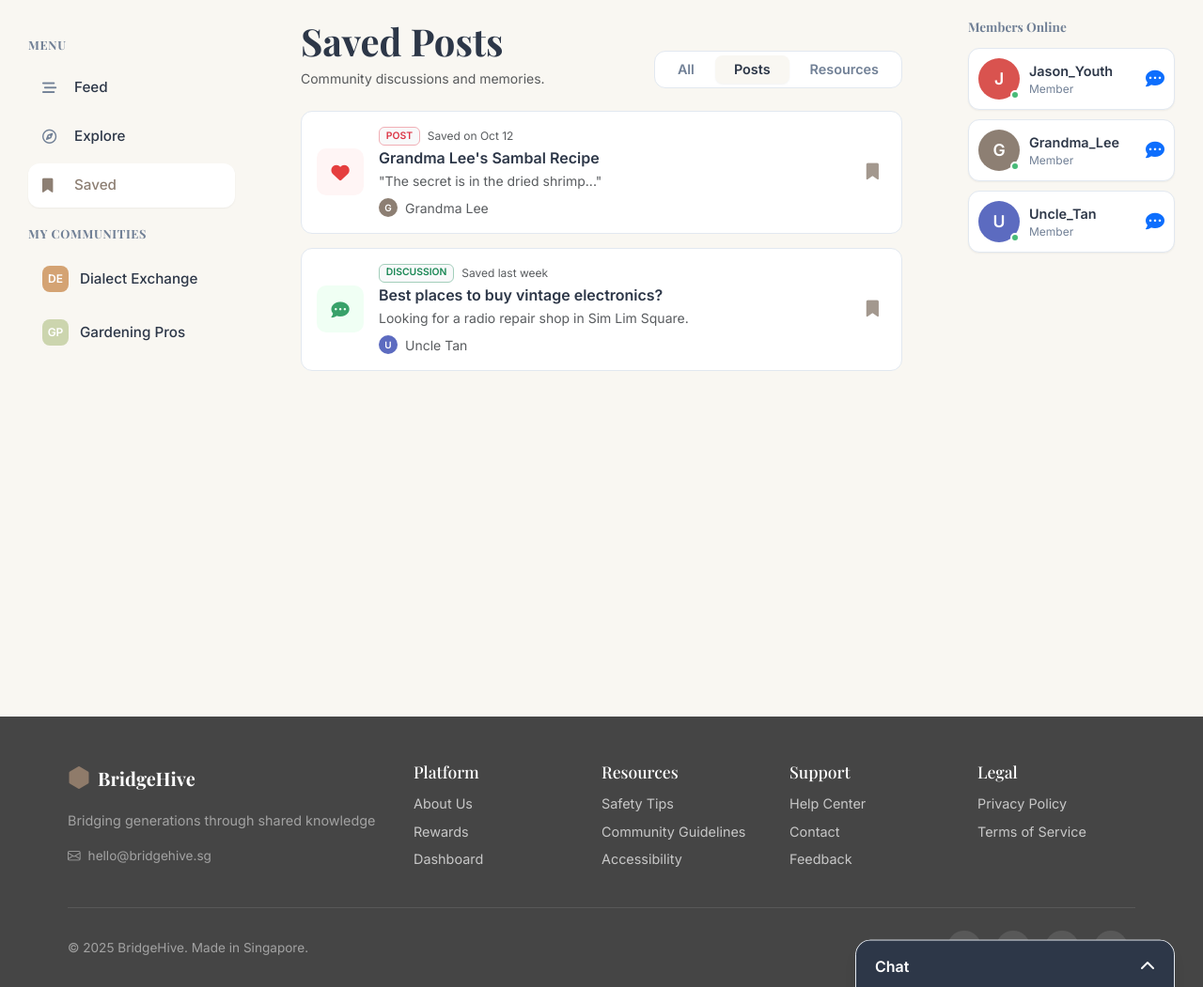
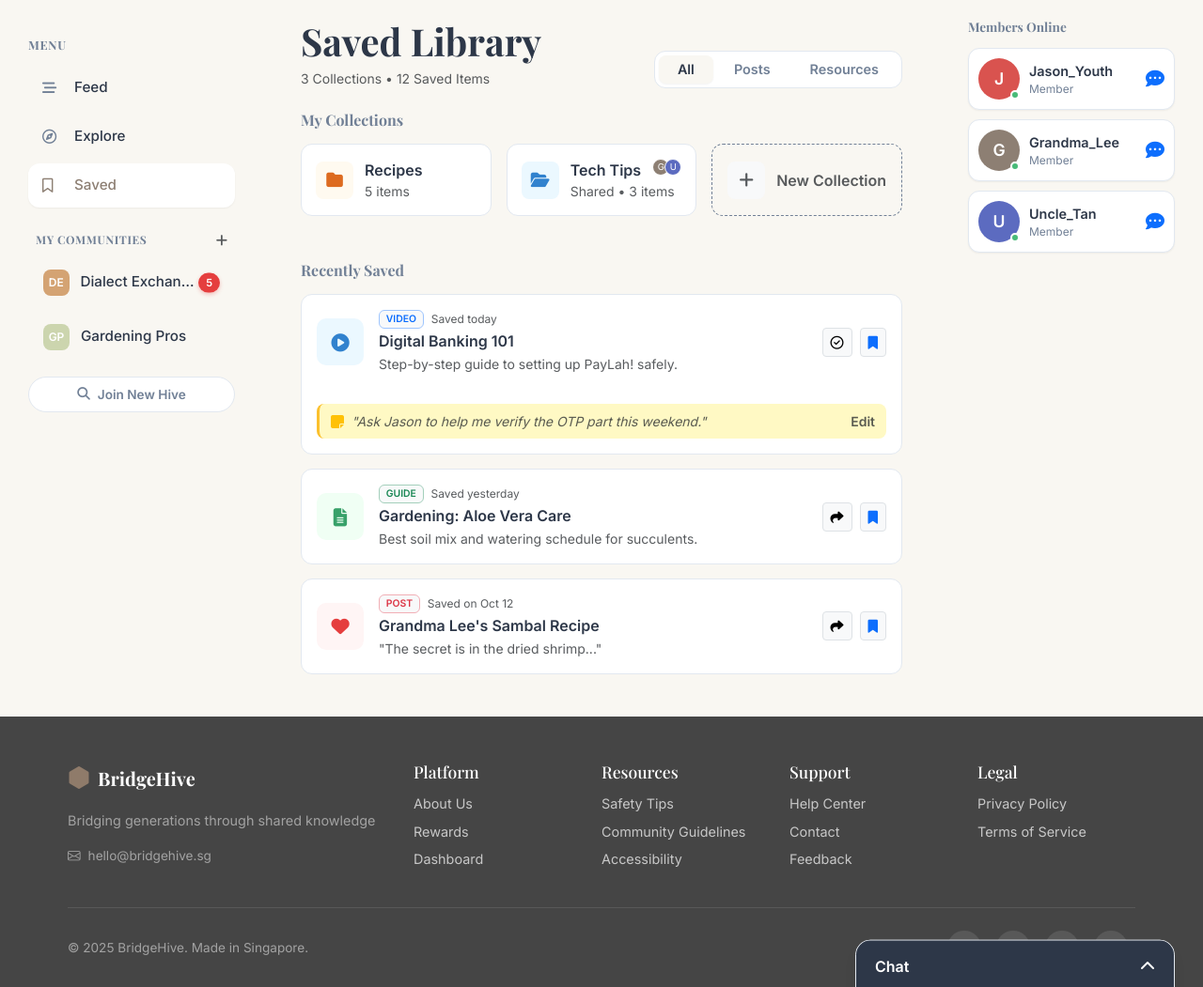
Before and after one commit to Sewyspidey/Webdev-project21, a Flask app: template templates/socialhub/saved.html in a window 1280 px wide. Shown: the part 70-1121 px from the top of the page at 94% size. Run offline with Flask 3, Linux system fonts and the light colour scheme; the template is opened without the code that fills it: values that come from a table or form of the project are taken from there, others are empty; data comes from the database, SQL or seed files in the repository; parts of the project's set-up code (start-up, migrations or seed data) failed here and were passed over; some libraries are stand-ins or nearby versions.

Commit message:
Update saved.html with new layout and content

```diff
--- a/templates/socialhub/saved.html
+++ b/templates/socialhub/saved.html
@@ -20,29 +20,149 @@
 <style>body { padding-top: 60px; box-sizing: border-box; } .app-navbar { display: none !important; } .avatar-grandma { background: #8D7F73 !important; } .avatar-uncle { background: #5C6BC0 !important; } .avatar-default { background: #D9534F !important; }</style>
 
 <div class="app-container">
-
     <aside class="sidebar-left d-none d-lg-block">
         <h6 class="group-title">Menu</h6>
+
         <a href="{{ url_for('socialhub.feed', user=user.username) }}" class="nav-link"><i class="fas fa-stream"></i> Feed</a>
         <a href="{{ url_for('socialhub.explore', user=user.username) }}" class="nav-link"><i class="far fa-compass"></i> Explore</a>
-        <a href="{{ url_for('socialhub.saved', user=user.username) }}" class="nav-link active"><i class="fas fa-bookmark"></i> Saved</a>
+        <a href="{{ url_for('socialhub.saved', user=user.username) }}" class="nav-link active"><i class="far fa-bookmark"></i> Saved</a>
 
-        <h6 class="group-title">My Communities</h6>
-        <a href="#" class="nav-link"><span class="hive-icon" style="background:#D4A373;">DE</span> Dialect Exchange</a>
-        <a href="#" class="nav-link"><span class="hive-icon" style="background:#CCD5AE;">GP</span> Gardening Pros</a>
+        <div class="d-flex align-items-center justify-content-between mt-4 mb-2 px-2">
+            <h6 class="group-title mb-0 mt-0" style="font-size: 0.75rem;">MY COMMUNITIES</h6>
+            <a href="{{ url_for('socialhub.explore', user=user.username) }}" class="text-muted small text-decoration-none hover-dark">
+                <i class="fas fa-plus"></i>
+            </a>
+        </div>
+
+        <a href="{{ url_for('socialhub.community', name='Dialect Exchange', user=user.username) }}"
+        class="nav-link community-item mb-1 {{ 'active-community' if community and community.name == 'Dialect Exchange' else '' }}" {% if community and community.name == 'Dialect Exchange' %}style="background-color: #A67C52;"{% endif %}>
+
+            <span class="hive-icon" style="background:#D4A373;">DE</span>
+            <span class="text-truncate">Dialect Exchange</span>
+
+            {% if not (community and community.name == 'Dialect Exchange') %}
+            <span class="community-badge">5</span>
+            {% endif %}
+
+            <div class="community-hover-menu" onclick="event.preventDefault(); alert('Options: Mute, Leave, Pin');">
+                <i class="fas fa-ellipsis-h"></i>
+            </div>
+        </a>
+
+        <a href="{{ url_for('socialhub.community', name='Gardening Pros', user=user.username) }}"
+        class="nav-link community-item mb-1 {{ 'active-community' if community and community.name == 'Gardening Pros' else '' }}" {% if community and community.name == 'Gardening Pros' %}style="background-color: #7A8B62;"{% endif %}>
+
+            <span class="hive-icon" style="background:#CCD5AE;">GP</span>
+            <span class="text-truncate">Gardening Pros</span>
+
+            <div class="community-hover-menu" onclick="event.preventDefault(); alert('Options: Mute, Leave, Pin');">
+                <i class="fas fa-ellipsis-h"></i>
+            </div>
+        </a>
+
+        <a href="{{ url_for('socialhub.explore', user=user.username) }}" class="btn-join-sleek">
+            <i class="fas fa-search me-2"></i> Join New Hive
+        </a>
     </aside>
 
     <main class="feed-content">
+
         <div class="d-flex align-items-end justify-content-between mb-4">
             <div>
-                <h1 style="font-family: 'Playfair Display', serif; font-weight: 700; color: #2D3748; margin-bottom: 5px;">Saved Posts</h1>
-                <p class="text-muted small mb-0">Community discussions and memories.</p>
+                <h1 style="font-family: 'Playfair Display', serif; font-weight: 700; color: #2D3748; margin-bottom: 5px;">Saved Library</h1>
+                <p class="text-muted small mb-0">3 Collections • 12 Saved Items</p>
             </div>
 
             <div class="filter-tabs">
-                <a href="{{ url_for('socialhub.saved', user=user.username) }}">All</a>
-                <span class="tab-item active">Posts</span>
+                <span class="tab-item active">All</span>
+                <a href="{{ url_for('socialhub.saved_posts', user=user.username) }}">Posts</a>
                 <a href="{{ url_for('socialhub.saved_resources', user=user.username) }}">Resources</a>
+            </div>
+        </div>
+
+        <h5 class="widget-title mb-3 fs-6">My Collections</h5>
+        <div class="row g-3 mb-5">
+            <div class="col-md-4">
+                <div class="collection-card">
+                    <div class="folder-icon"><i class="fas fa-folder"></i></div>
+                    <div>
+                        <div class="fw-bold">Recipes</div>
+                        <div class="small text-muted">5 items</div>
+                    </div>
+                </div>
+            </div>
+            <div class="col-md-4">
+                <div class="collection-card">
+                    <div class="folder-icon" style="background:#EBF8FF; color:#3182CE;">
+                        <i class="fas fa-folder-open"></i>
+                    </div>
+                    <div class="flex-grow-1">
+                        <div class="d-flex justify-content-between align-items-start">
+                            <div class="fw-bold">Tech Tips</div>
+                            <div class="shared-avatars">
+                                <span class="avatar-tiny" style="background:#8D7F73;">G</span>
+                                <span class="avatar-tiny" style="background:#5C6BC0;">U</span>
+                            </div>
+                        </div>
+                        <div class="small text-muted">Shared • 3 items</div>
+                    </div>
+                </div>
+            </div>
+            <div class="col-md-4">
+                <a href="{{ url_for('socialhub.create_collection', user=user.username) }}" class="text-decoration-none">
+                    <div class="collection-card dashed-border h-100 justify-content-center">
+                        <div class="folder-icon bg-light text-muted"><i class="fas fa-plus"></i></div>
+                        <div class="fw-bold text-muted">New Collection</div>
+                    </div>
+                </a>
+            </div>
+        </div>
+
+        <h5 class="widget-title mb-3 fs-6">Recently Saved</h5>
+
+        <div class="saved-card flex-column align-items-stretch">
+            <div class="d-flex align-items-center gap-3 w-100">
+                <div class="saved-icon-box" style="background-color: #EBF8FF; color: #3182CE;">
+                    <i class="fas fa-play-circle"></i>
+                </div>
+
+                <div class="saved-content">
+                    <div class="d-flex align-items-center gap-2 mb-1">
+                        <span class="badge bg-light text-primary border border-primary-subtle" style="font-size:0.65rem;">VIDEO</span>
+                        <small class="text-muted" style="font-size: 0.75rem;">Saved today</small>
+                    </div>
+                    <h6 class="fw-bold mb-1">Digital Banking 101</h6>
+                    <p class="small text-muted mb-0 text-truncate">Step-by-step guide to setting up PayLah! safely.</p>
+                </div>
+
+                <div class="d-flex gap-2 ms-auto">
+                    <button class="btn btn-sm btn-light border" title="Mark as Learned"><i class="far fa-check-circle"></i></button>
+                    <button class="btn btn-sm btn-light border text-primary"><i class="fas fa-bookmark"></i></button>
+                </div>
+            </div>
+
+            <div class="personal-note mt-3">
+                <i class="fas fa-sticky-note text-warning me-2"></i>
+                <span class="small text-muted fst-italic">"Ask Jason to help me verify the OTP part this weekend."</span>
+                <span class="small ms-auto text-muted cursor-pointer fw-bold">Edit</span>
+            </div>
+        </div>
+
+        <div class="saved-card">
+            <div class="saved-icon-box" style="background-color: #F0FFF4; color: #38A169;">
+                <i class="fas fa-file-alt"></i>
+            </div>
+            <div class="saved-content">
+                <div class="d-flex align-items-center gap-2 mb-1">
+                    <span class="badge bg-light text-success border border-success-subtle" style="font-size:0.65rem;">GUIDE</span>
+                    <small class="text-muted" style="font-size: 0.75rem;">Saved yesterday</small>
+                </div>
+                <h6 class="fw-bold mb-1">Gardening: Aloe Vera Care</h6>
+                <p class="small text-muted mb-0 text-truncate">Best soil mix and watering schedule for succulents.</p>
+            </div>
+            <div class="d-flex gap-2 ms-auto">
+                <button class="btn btn-sm btn-light border"><i class="fas fa-share"></i></button>
+                <button class="btn btn-sm btn-light border text-primary"><i class="fas fa-bookmark"></i></button>
             </div>
         </div>
 
@@ -57,32 +177,13 @@
                 </div>
                 <h6 class="fw-bold mb-1">Grandma Lee's Sambal Recipe</h6>
                 <p class="small text-muted mb-0 text-truncate">"The secret is in the dried shrimp..."</p>
-                <div class="d-flex align-items-center mt-2 small text-muted">
-                    <div class="avatar-circle xsmall me-2" style="width:20px; height:20px; font-size:10px; background:#8D7F73;">G</div>
-                    Grandma Lee
-                </div>
             </div>
-            <div class="saved-action"><i class="fas fa-bookmark"></i></div>
+            <div class="d-flex gap-2 ms-auto">
+                <button class="btn btn-sm btn-light border"><i class="fas fa-share"></i></button>
+                <button class="btn btn-sm btn-light border text-primary"><i class="fas fa-bookmark"></i></button>
+            </div>
         </div>
 
-        <div class="saved-card">
-            <div class="saved-icon-box" style="background-color: #F0FFF4; color: #38A169;">
-                <i class="fas fa-comment-dots"></i>
-            </div>
-            <div class="saved-content">
-                <div class="d-flex align-items-center gap-2 mb-1">
-                    <span class="badge bg-light text-success border border-success-subtle" style="font-size:0.65rem;">DISCUSSION</span>
-                    <small class="text-muted" style="font-size: 0.75rem;">Saved last week</small>
-                </div>
-                <h6 class="fw-bold mb-1">Best places to buy vintage electronics?</h6>
-                <p class="small text-muted mb-0 text-truncate">Looking for a radio repair shop in Sim Lim Square.</p>
-                <div class="d-flex align-items-center mt-2 small text-muted">
-                    <div class="avatar-circle xsmall me-2" style="width:20px; height:20px; font-size:10px; background:#5C6BC0;">U</div>
-                    Uncle Tan
-                </div>
-            </div>
-            <div class="saved-action"><i class="fas fa-bookmark"></i></div>
-        </div>
     </main>
 
     <aside class="sidebar-right d-none d-xl-block">
@@ -105,6 +206,7 @@
             {% endfor %}
         </div>
     </aside>
+
 </div>
 
 <div class="chat-widget collapsed" id="chatWidget">
```
